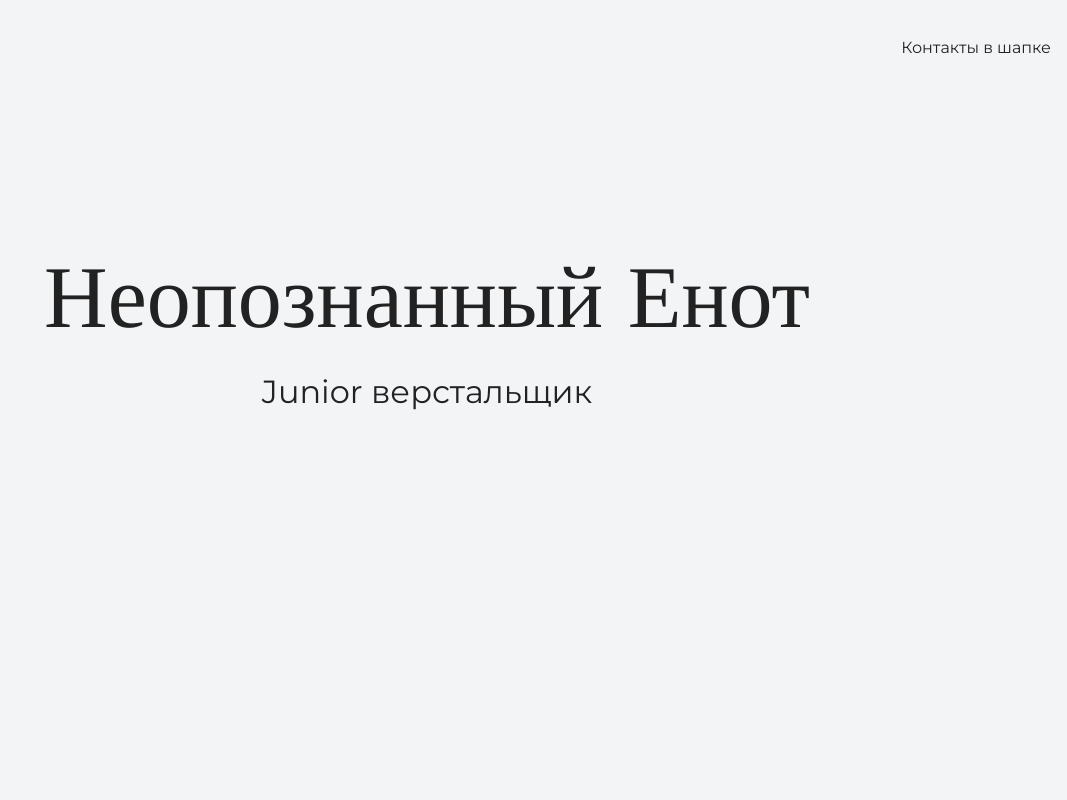
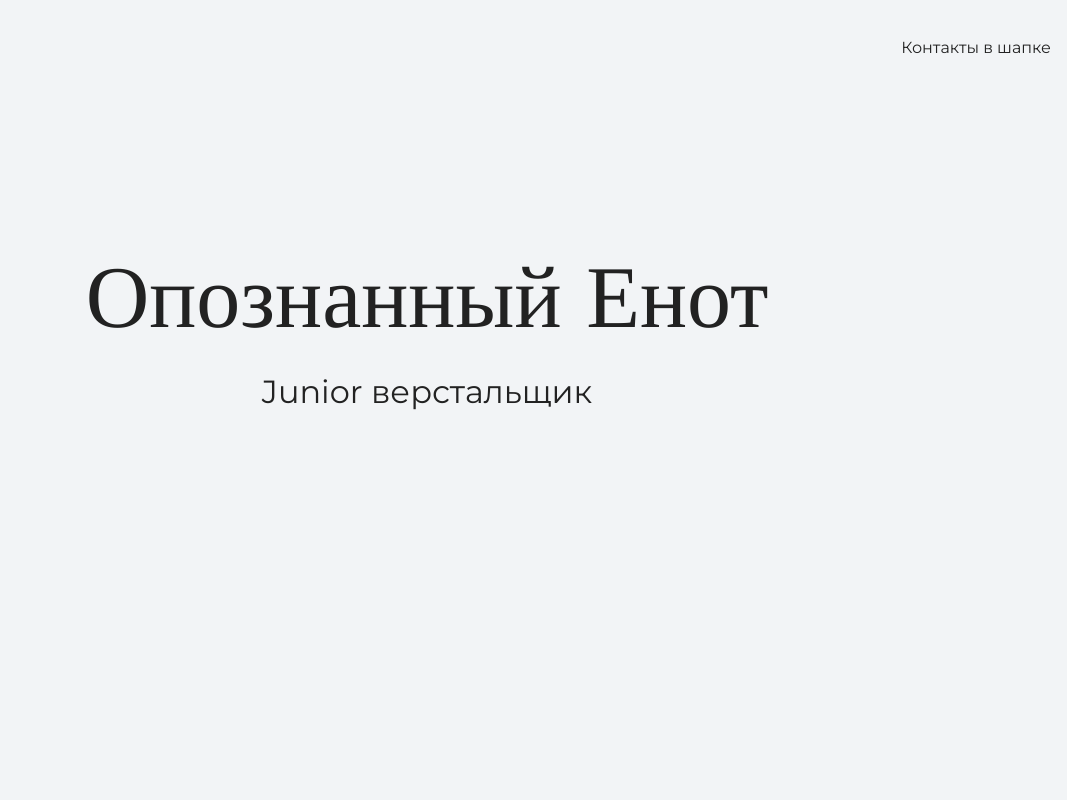
Before and after one commit to OlkaSen/my-site, a plain HTML site: page index.html in a window 1280 px wide. Shown: the top 800 px of the page, without its empty margins (213-1280 px from the left). Drawn offline with nearby package versions, Linux system fonts and the light colour scheme.

Commit message:
Меняется текст на начальной странице

```diff
--- a/index.html
+++ b/index.html
@@ -16,7 +16,7 @@
 
     <section class="hero-image">
 	<div class="container">
-      <h1 class="heading">Неопознанный Енот</h1>
+      <h1 class="heading">Опознанный Енот</h1>
       <p>Junior верстальщик</p>
 	</div>
     </section>
```
